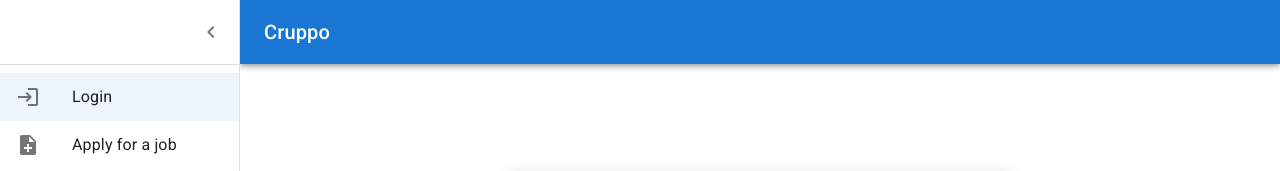
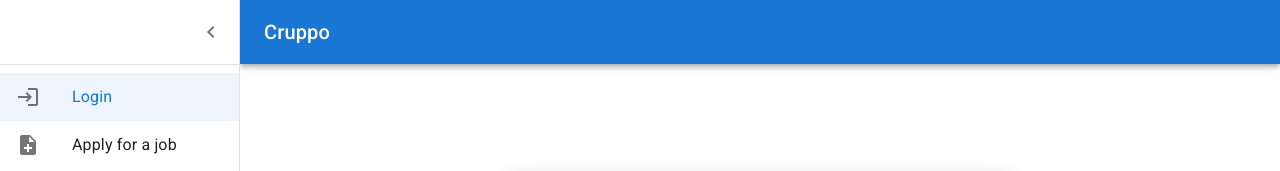
Before and after one commit to alenvalek/cruppo-frontend, a React (Create React App) app: page / in a window 1280 px wide. Both pictures are taken after a click on the button "open drawer". Shown: the top 171 px of the page. Built offline with nearby package versions, Linux system fonts and the light colour scheme; no server answers.

Commit message:
Nav Link text color highlight on active, code cleanup

```diff
--- a/src/components/Drawer/RDrawer.js
+++ b/src/components/Drawer/RDrawer.js
@@ -20,11 +20,9 @@ import LoginIcon from "@mui/icons-material/Login";
 import NoteAddIcon from "@mui/icons-material/NoteAdd";
 import HomeIcon from "@mui/icons-material/Home";
 import LogoutIcon from "@mui/icons-material/Logout";
-import { Link } from "react-router-dom";
 import NavLink from "../NavLink/NavLink";
 import { connect } from "react-redux";
 import Spinner from "../Spinner/Spinner";
-import styles from "./RDrawer.module.css";
 
 import { logoutUser } from "../../store/actions/auth";
 
--- a/src/components/Drawer/RDrawer.module.css
+++ /dev/null
@@ -1,3 +0,0 @@
-.active > p {
-	color: red;
-}
--- a/src/components/NavLink/NavLink.js
+++ b/src/components/NavLink/NavLink.js
@@ -5,8 +5,11 @@ const NavLink = React.forwardRef((props, ref) => (
 	<NavLinkBase
 		ref={ref}
 		{...props}
+		style={({ isActive }) => ({
+			color: isActive && "#1976d2",
+		})}
 		className={({ isActive }) =>
-			isActive ? props.className + " Mui-selected" : props.className
+			isActive ? props.className + " Mui-selected " : props.className
 		}
 	/>
 ));
```
